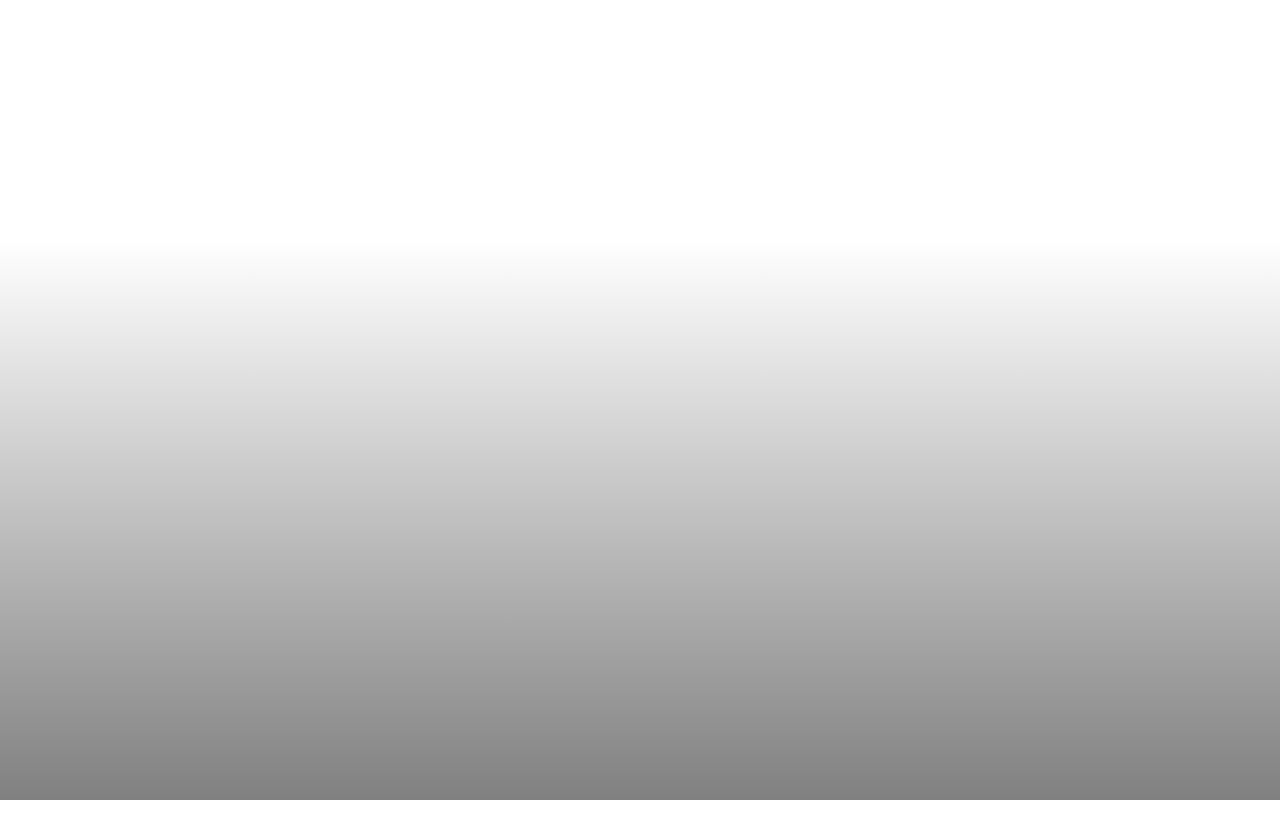
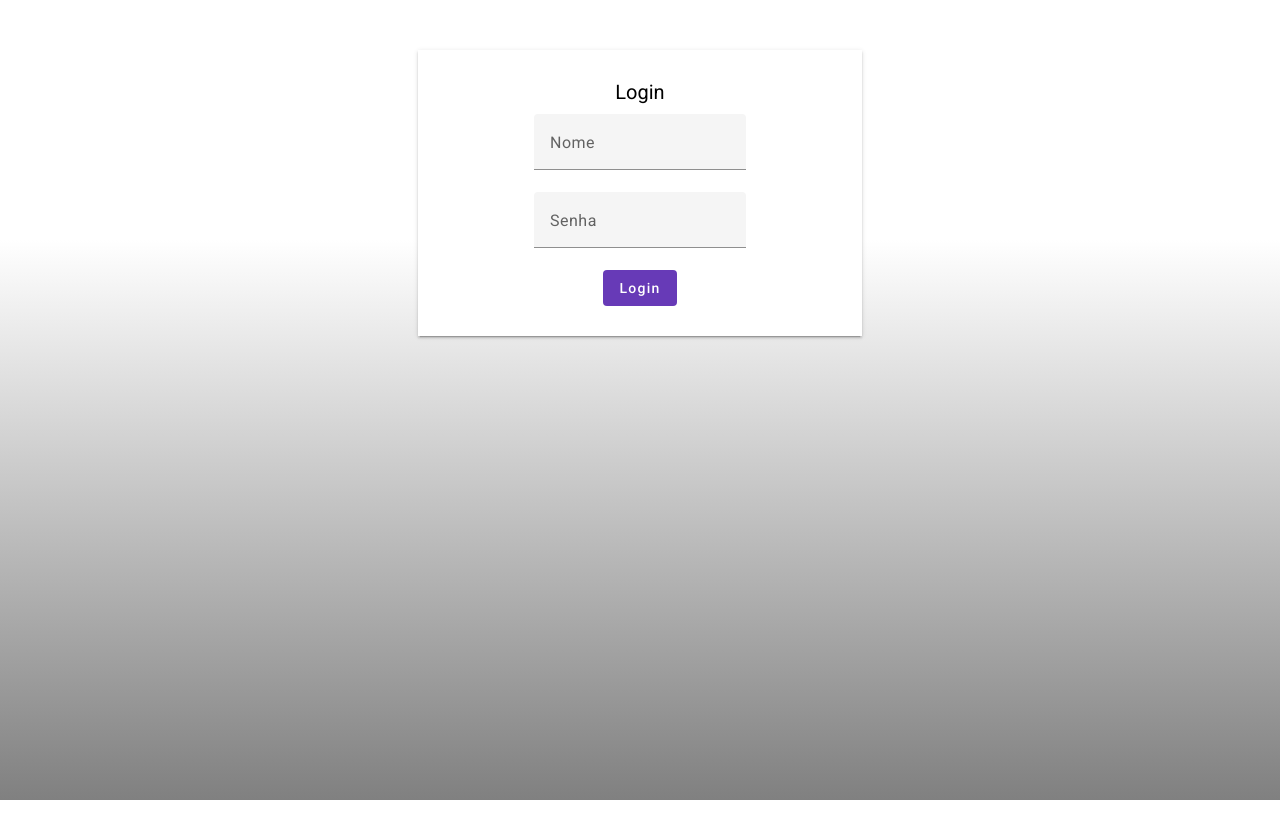
Before and after one commit to HenriqueV01/agendamento, an Angular app: page /login in a window 1280 px wide. Before the commit this address led to /. Shown: the top 838 px of the page. Before the commit the page ends 800 px from the top, so only its background shows below. Built offline with nearby package versions, Linux system fonts and the light colour scheme.

Commit message:
Add: Login

```diff
--- a/src/app/pages/contato/contato.component.ts
+++ b/src/app/pages/contato/contato.component.ts
@@ -47,7 +47,6 @@ export class ContatoComponent implements OnInit{
 
   ngOnInit(): void {
     if(this.idContato != null){
-      console.log("Contato cadastro");
       this.contatoService.buscar(this.idContato).subscribe({
         next: (contato) => {
           this.formContato.patchValue({
@@ -105,7 +104,6 @@ export class ContatoComponent implements OnInit{
       //     }} )
       // )
 
-      console.log("Entrou aqui");
       this.contatoService.editar(contato).subscribe({
         next: (res) => {
           if(res){
--- /dev/null
+++ b/src/app/pages/login/auth.guard.ts
@@ -0,0 +1,29 @@
+import { Injectable } from '@angular/core';
+import { ActivatedRouteSnapshot, CanActivate, Route, Router, RouterStateSnapshot, UrlSegment, UrlTree } from '@angular/router';
+import { Observable } from 'rxjs';
+import { AuthService } from '../login/auth.service';
+
+@Injectable({
+  providedIn: 'root'
+})
+export class AuthGuard implements CanActivate {
+
+  constructor(private authService: AuthService,
+              private router: Router) { }
+
+  canActivate(
+    route: ActivatedRouteSnapshot,
+    state: RouterStateSnapshot): boolean | UrlTree | Observable<boolean | UrlTree> | Promise<boolean | UrlTree> {
+    return this.verificarAcesso();
+  }
+
+
+  private verificarAcesso(): boolean | UrlTree {
+    if (this.authService.usuarioEstaAutenticado()) {
+      return true;
+    } else {
+      this.router.navigate(['/login']);
+      return false;
+    }
+  }
+}
--- /dev/null
+++ b/src/app/pages/login/auth.service.ts
@@ -0,0 +1,27 @@
+import { EventEmitter, Injectable } from '@angular/core';
+import { Router } from '@angular/router';
+import { Login } from '../../shared/models/login';
+
+@Injectable({
+  providedIn: 'root'
+})
+export class AuthService {
+
+  private usuarioAutenticado: boolean = false;
+
+  constructor(private router: Router) { }
+
+  fazerLogin(login: Login){
+    if(login.nome === 'usuario@email.com' && login.senha ==='123456'){
+      this.usuarioAutenticado = true;
+      this.router.navigate(['/']);
+    }else{
+      this.usuarioAutenticado = false;
+    }
+  }
+
+  usuarioEstaAutenticado(){
+    return this.usuarioAutenticado;
+  }
+
+}
--- /dev/null
+++ b/src/app/pages/login/login.component.html
@@ -0,0 +1,25 @@
+<div class="mat-elevation-z2" style="width: 30%; padding: 30px; margin: 50px auto; display: flex; justify-content: center; background-color: white;">
+
+  <form [formGroup]="formLogin">
+    <div style="display: flex; justify-content: center; font-size: 20px; margin-bottom: 10px;">Login</div>
+    <div class="flex">
+      <mat-form-field>
+        <mat-label>Nome</mat-label>
+        <input matInput formControlName="nome">
+      </mat-form-field>
+    </div>
+    <div class="flex">
+      <mat-form-field>
+        <mat-label>Senha</mat-label>
+        <input matInput formControlName="senha">
+      </mat-form-field>
+    </div>
+
+
+
+    <div class="flex" style="display: flex; justify-content: center;">
+      <button mat-flat-button color="primary" (click)="fazerLogin()">Login</button>
+    </div>
+
+  </form>
+  </div>
--- /dev/null
+++ b/src/app/pages/login/login.component.ts
@@ -0,0 +1,35 @@
+import { Component, inject } from '@angular/core';
+import { MatCardModule } from '@angular/material/card';
+import { MatInputModule } from '@angular/material/input';
+import { MatFormFieldModule } from '@angular/material/form-field';
+import { Login } from '../../shared/models/login';
+import { AuthService } from './auth.service';
+import { FormBuilder, FormGroup, ReactiveFormsModule } from '@angular/forms';
+import { MatButtonModule } from '@angular/material/button';
+
+@Component({
+  selector: 'app-login',
+  standalone: true,
+  imports: [MatCardModule, MatInputModule, MatFormFieldModule, MatButtonModule, ReactiveFormsModule],
+  templateUrl: './login.component.html',
+  styleUrl: './login.component.scss'
+})
+export class LoginComponent {
+
+  login: Login = new Login();
+  public formBuilder = inject(FormBuilder);
+
+  constructor(private authService: AuthService){
+
+  }
+
+  public formLogin: FormGroup = this.formBuilder.group({
+    nome:[""],
+    senha:[""]
+  })
+
+  fazerLogin() {
+    this.authService.fazerLogin(this.login);
+  }
+
+}
--- /dev/null
+++ b/src/app/shared/models/login.ts
@@ -0,0 +1,4 @@
+export class Login{
+  nome!: string;
+  senha!: string;
+}
```
Also changed, not shown: src/app/app.routes.ts (+9 -4 lines), src/app/pages/login/login.component.scss (added), 1 other file (tests, documents, lock files or other folders).
